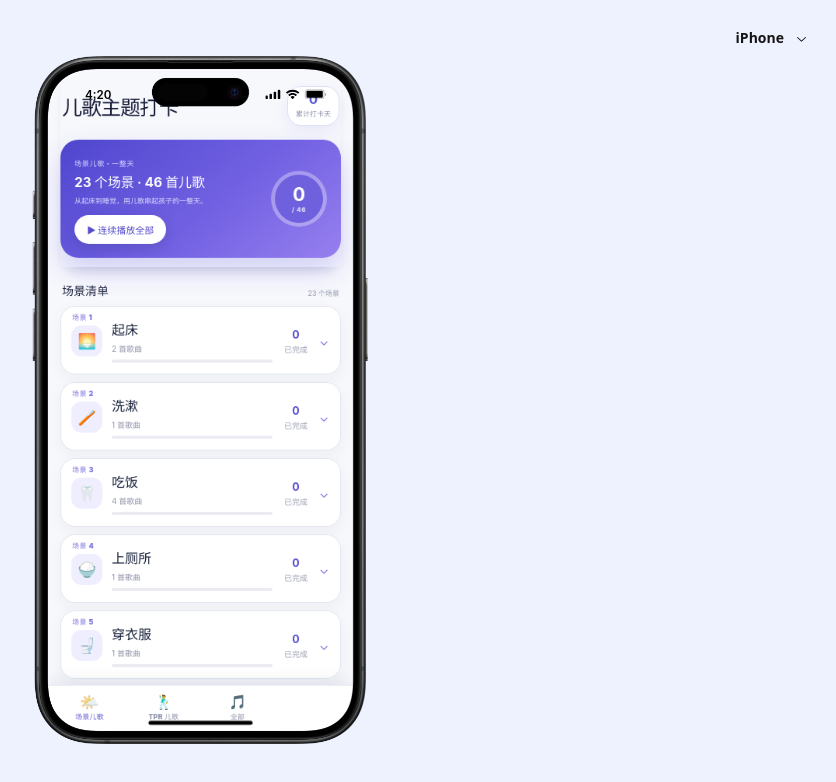
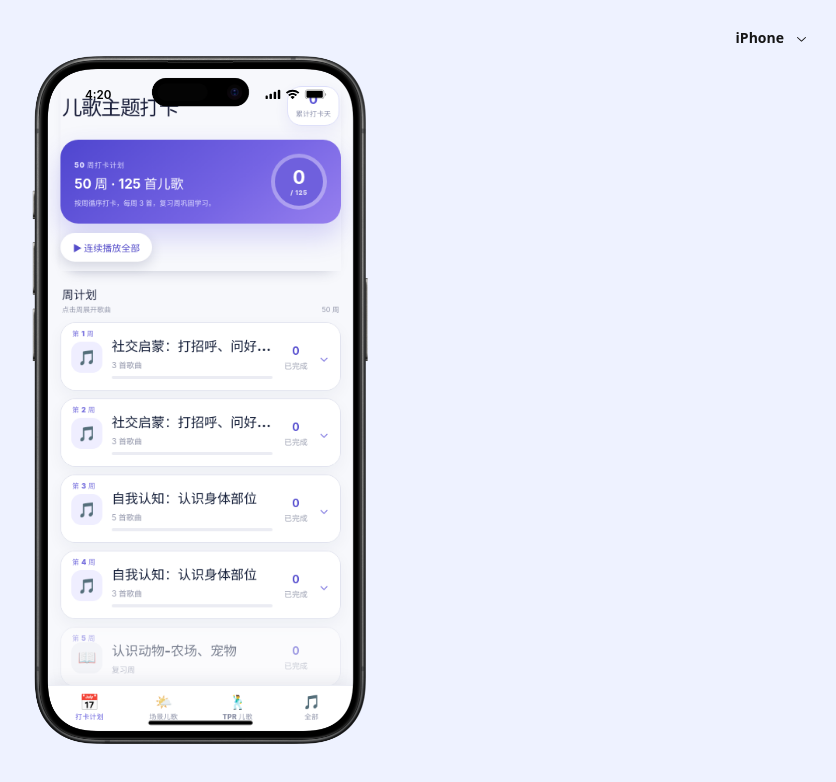
Before and after one commit to jingjie0209/sss-rhyme-checkin, a React (Vite) app: page / in a window 1280 px wide. Shown: the top 782 px of the page, without its empty margins (440-1276 px from the left). Built offline with nearby package versions, Linux system fonts and the light colour scheme.

Commit message:
feat: restore plan tab

```diff
--- a/src/Prototype.tsx
+++ b/src/Prototype.tsx
@@ -4,6 +4,7 @@ import { RESOURCE_DATA, type ResourceSong, type ThemeGroup } from "./data/appDat
 import { SONG_TPR } from "./data/tprData";
 import { TPR_SONGS, type TprSong } from "./data/tprSongs";
 import { SCENE_GROUPS, type SceneSong, type SceneGroup } from "./data/sceneData";
+import { PLAN_WEEKS } from "./data/planData";
 import { usePlayAll, type PlayAllTrack } from "./playAll";
 import { SONG_PREVIEWS } from "./data/previewData";
 
@@ -248,6 +249,125 @@ function PlayAllButton({ player }: { player: ReturnType<typeof usePlayAll> }) {
 }
 
 
+function PlanLibraryView({ flow }: { flow: FlowControls }) {
+  const { checked } = useCheckins();
+  const [expanded, setExpanded] = useState<number | null>(null);
+  const weeks = PLAN_WEEKS;
+
+  const openSong = (song: { id: string; no: number; title: string }, week: number) => {
+    const songWithTheme: SongWithTheme = {
+      id: song.id, no: song.no, title: song.title,
+      hasLyrics: false, hasFlashcards: false, flashJpgCount: 0,
+      themeId: `plan-week-${week}`, themeName: `第${week}周`, themeLabel: `第${week}周`,
+    };
+    flow.push({ id: song.id, headerHeight: 0, render: () => <SongDetail song={songWithTheme} onBack={flow.pop} /> });
+  };
+
+  const flatTracks: PlayAllTrack[] = weeks.flatMap(w => w.songs.map(s => ({ id: s.id, title: s.title })));
+  const player = usePlayAll(flatTracks, LOCAL_AUDIO);
+  const [weekPlayer, setWeekPlayer] = useState<{ weekIdx: number; songIdx: number } | null>(null);
+  const weekAudioRef = useRef<HTMLAudioElement | null>(null);
+  const weekPlayerPlaying = weekPlayer !== null;
+
+  const startWeekPlay = (weekIdx: number) => {
+    setWeekPlayer({ weekIdx, songIdx: 0 });
+  };
+  const stopWeekPlay = () => {
+    weekAudioRef.current?.pause();
+    setWeekPlayer(null);
+  };
+
+  useEffect(() => {
+    if (!weekPlayer) return;
+    const week = weeks[weekPlayer.weekIdx];
+    if (!week?.songs.length) return;
+    const track = week.songs[weekPlayer.songIdx];
+    if (!track) { stopWeekPlay(); return; }
+    const src = LOCAL_AUDIO[track.id];
+    if (!src) { stopWeekPlay(); return; }
+    let el = weekAudioRef.current;
+    if (!el) { el = new Audio(); weekAudioRef.current = el; }
+    el.src = src;
+    el.play().catch(() => {});
+    const onEnded = () => {
+      if (weekPlayer.songIdx + 1 < week.songs.length) {
+        setWeekPlayer({ weekIdx: weekPlayer.weekIdx, songIdx: weekPlayer.songIdx + 1 });
+      } else {
+        stopWeekPlay();
+      }
+    };
+    el.addEventListener("ended", onEnded);
+    return () => el.removeEventListener("ended", onEnded);
+  }, [weekPlayer]);
+
+  const totalSongs = weeks.reduce((sum, w) => sum + w.songs.length, 0);
+  const done = weeks.reduce((sum, w) => sum + w.songs.filter(s => checked.has(s.id)).length, 0);
+  const totalPercent = totalSongs ? Math.min(100, done / totalSongs * 100) : 0;
+
+  return (
+    <>
+      <div className="resource-sticky-top">
+        <AppHeader />
+        <section className="theme-hero">
+          <div>
+            <span>50 周打卡计划</span>
+            <strong>50 周 · {totalSongs} 首儿歌</strong>
+            <p>按周循序打卡，每周 3 首，复习周巩固学习。</p>
+          </div>
+          <div className="hero-progress" style={{ "--progress": totalPercent } as CSSProperties}><b>{done}</b><span>/ {totalSongs}</span></div>
+        </section>
+        <PlayAllButton player={player} />
+      </div>
+      <div className="section-heading"><div><b>周计划</b><span>点击周展开歌曲</span></div><small>{weeks.length} 周</small></div>
+      <section className="theme-accordion-list">
+        {weeks.map((week) => {
+          const isOpen = expanded === week.week;
+          const completed = week.songs.filter(s => checked.has(s.id)).length;
+          const percent = week.songs.length ? Math.round(completed / week.songs.length * 100) : 0;
+          const isReview = week.songs.length === 0;
+          return (
+            <article className={`theme-accordion ${isOpen ? "open" : ""} ${isReview ? "review-week" : ""}`} key={week.week}>
+              <button className="theme-accordion-head" onClick={() => { if (!isReview) setExpanded(isOpen ? null : week.week); }} type="button" aria-expanded={isOpen} disabled={isReview}>
+                <span className="theme-order">第 {week.week} 周</span>
+                <span className="theme-symbol">{isReview ? "📖" : "🎵"}</span>
+                <span className="theme-title-block">
+                  <b>{week.theme}</b>
+                  <small>{isReview ? "复习周" : `${week.songs.length} 首歌曲`}</small>
+                  {!isReview && <i><em style={{ width: `${percent}%` }} /></i>}
+                </span>
+                <span className="theme-complete"><b>{completed}</b><small>已完成</small></span>
+                {!isReview && <span className="theme-chevron">⌄</span>}
+              </button>
+              {isOpen && !isReview ? (
+                <div className="theme-song-list">
+                  <button className="week-play-all" onClick={() => { if (weekPlayerPlaying) stopWeekPlay(); else startWeekPlay(weeks.indexOf(week)); }} type="button">
+                    {weekPlayerPlaying ? '⏹ 停止播放本周' : '▶ 播放本周全部'}
+                  </button>
+                  {week.songs.map((song) => {
+                    const doneSong = checked.has(song.id);
+                    return (
+                      <article className={`theme-song-row ${doneSong ? "checked" : ""}`} key={song.id}>
+                        <button className="song-open-button" onClick={() => openSong(song, week.week)} type="button">
+                          <span className="song-number">{String(song.no).padStart(2, "0")}</span>
+                          <span className="song-row-copy">
+                            <b>{songDisplayName(song.title)}</b>
+                          </span>
+                          <span className="song-open-arrow">›</span>
+                        </button>
+                        <CheckinButton songId={song.id} compact />
+                      </article>
+                    );
+                  })}
+                </div>
+              ) : null}
+            </article>
+          );
+        })}
+      </section>
+    </>
+  );
+}
+
 function SceneLibraryView({ flow }: { flow: FlowControls }) {
   const { checked } = useCheckins();
   const [expanded, setExpanded] = useState<string | null>(null);
@@ -456,15 +576,19 @@ function ThemeLibraryView({ flow }: { flow: FlowControls }) {
 }
 
 function ResourceShell({ flow, mobile = false }: { flow: FlowControls; mobile?: boolean }) {
-  const [tab, setTab] = useState<"scene" | "tpr" | "all">("scene");
+  const [tab, setTab] = useState<"plan" | "scene" | "tpr" | "all">("plan");
   return (
     <div className={`resource-shell ${mobile ? "native-mobile" : ""}`}>
       <MobileScroll className="resource-scroll">
         <main className="resource-main">
-          {tab === "scene" ? <SceneLibraryView flow={flow} /> : tab === "tpr" ? <TprLibraryView flow={flow} /> : <ThemeLibraryView flow={flow} />}
+          {tab === "plan" ? <PlanLibraryView flow={flow} /> : tab === "scene" ? <SceneLibraryView flow={flow} /> : tab === "tpr" ? <TprLibraryView flow={flow} /> : <ThemeLibraryView flow={flow} />}
         </main>
       </MobileScroll>
       <nav className="bottom-tab-bar" role="tablist" aria-label="内容分类">
+        <button className={tab === "plan" ? "active" : ""} onClick={() => setTab("plan")} type="button" role="tab" aria-selected={tab === "plan"}>
+          <i>📅</i>
+          <span>打卡计划</span>
+        </button>
         <button className={tab === "scene" ? "active" : ""} onClick={() => setTab("scene")} type="button" role="tab" aria-selected={tab === "scene"}>
           <i className="tab-icon-soft">🌤️</i>
           <span>场景儿歌</span>
```
